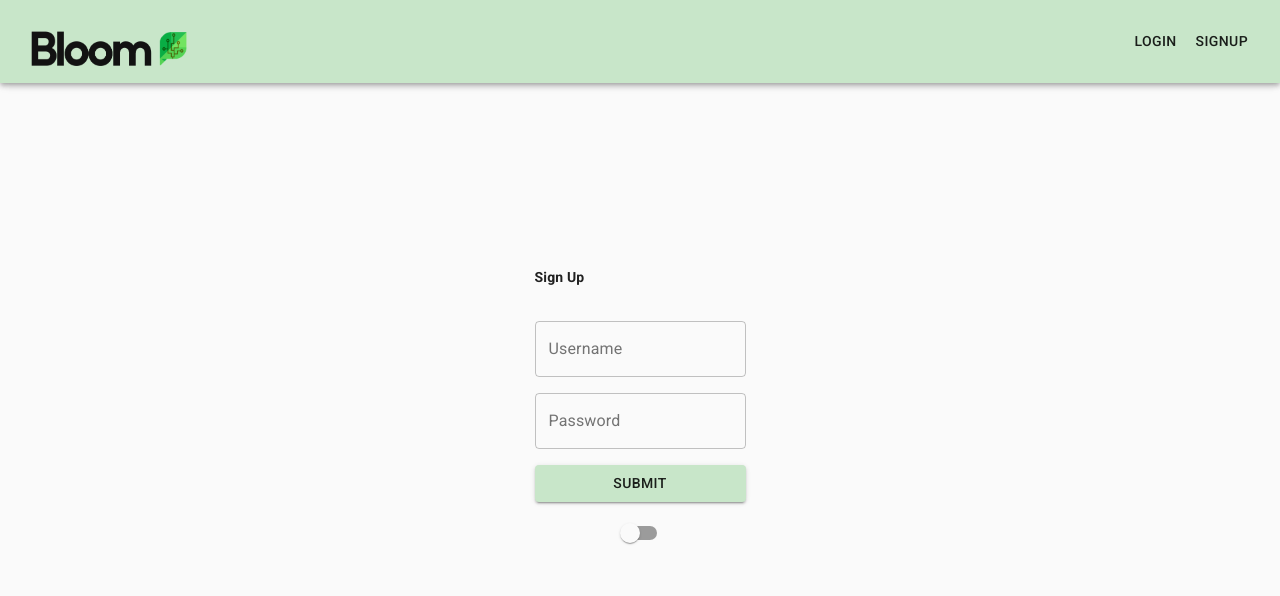
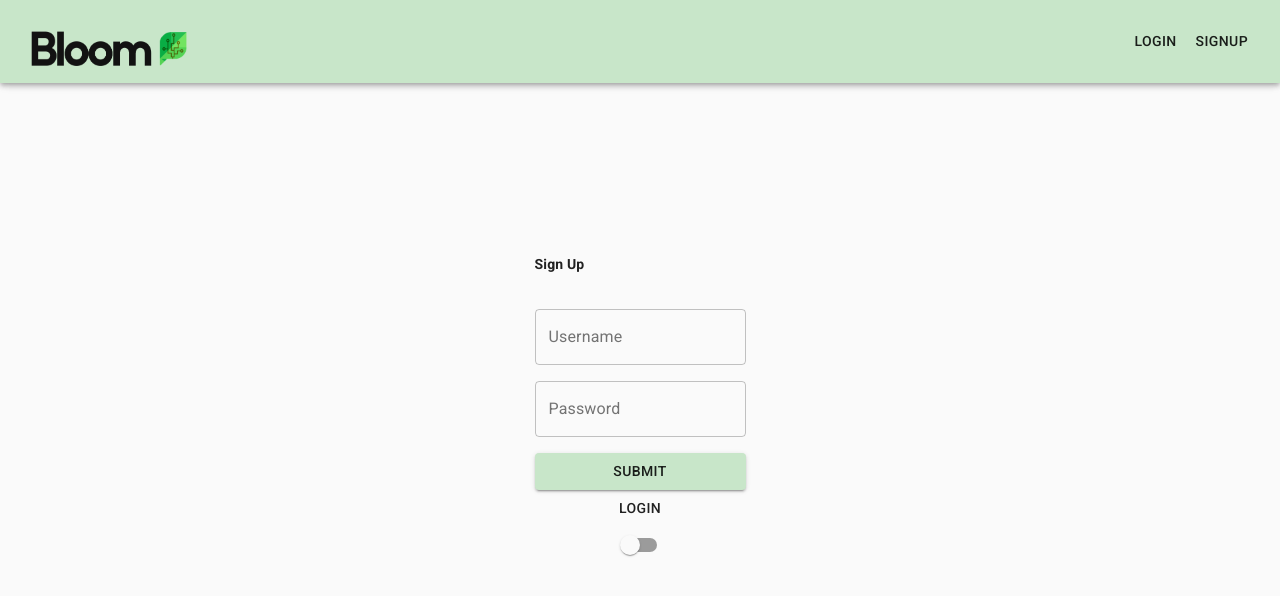
Before and after one commit to jonathanherman1/bloom-frontend, a React (Create React App) app: page / in a window 1280 px wide. Shown: the top 596 px of the page. Built offline with nearby package versions, Linux system fonts and the light colour scheme; no server answers.

Commit message:
add text

```diff
--- a/src/Components/SignupForm/SignupForm.jsx
+++ b/src/Components/SignupForm/SignupForm.jsx
@@ -48,7 +48,7 @@ const SignupForm = ({ setDisplayedForm, handleSignup}) => {
         />
         <Button type="submit" variant="contained" color="primary">Submit</Button>
       </form>
-      <Button onClick={() => setDisplayedForm('login')}></Button>
+      <Button onClick={() => setDisplayedForm('login')}>Login</Button>
       </>
     );
 }
```
